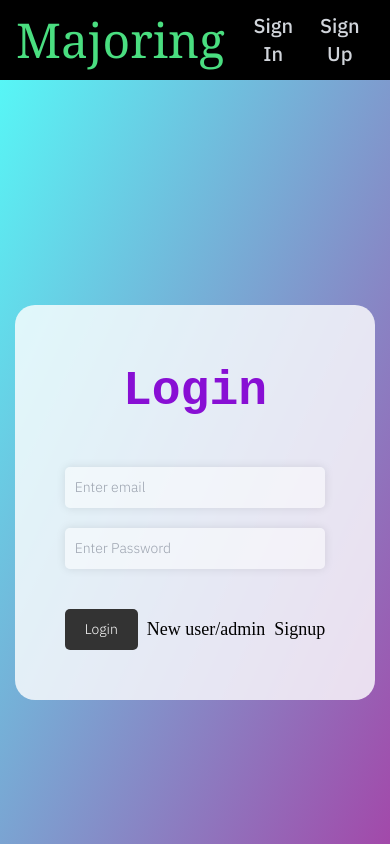
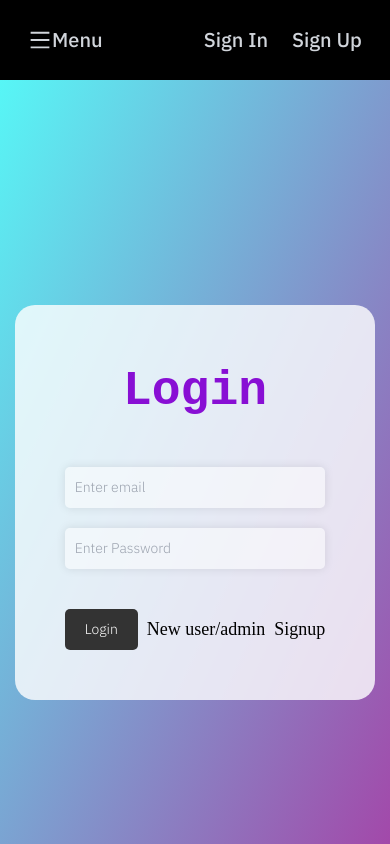
Before and after one commit to kkrishnak22/majoring2.0.1, a React (Create React App) app: page /majoring2.0.1/signin in a window 390 px wide. Shown: the top 844 px of the page. Built offline with nearby package versions, Linux system fonts and the light colour scheme; no server answers.

Commit message:
meu + nav

```diff
--- a/src/App.js
+++ b/src/App.js
@@ -17,8 +17,8 @@ function App() {
         <Navbar />
 
         <Routes>
-          <Route path="/" element={<HomePage />} />
-          <Route path="/majoring2.0.1" element={<HomePage />} />
+          <Route exact path="/" element={<HomePage />} />
+
           <Route path="/editor" element={<Landing />} />
 
           <Route path="/about" element={<About />} />
--- /dev/null
+++ b/src/components/DropdownIcon.jsx
@@ -0,0 +1,15 @@
+import React from "react";
+import { AiOutlineMenu } from "react-icons/ai";
+
+export default function DropdownIcon() {
+  const [opem, setOpem] = React.useState(false);
+
+  return (
+    <div  className="text-gray-300 hover:bg-purple-500 hover:text-white px-3 py-2 rounded-md text-xl font-medium"
+    >
+
+        Menu
+
+    </div>
+  );
+}
--- a/src/components/Navbar.js
+++ b/src/components/Navbar.js
@@ -1,14 +1,23 @@
-import React, { useContext, useState } from "react";
+import React, { useContext, useState, useEffect } from "react";
 import { FontAwesomeIcon } from "@fortawesome/react-fontawesome";
 import { UserContext } from "../context/UserProvider";
 import { Link, useNavigate } from "react-router-dom";
-import {ToastContainer,toast} from 'react-toastify';
-
+import { ToastContainer, toast } from "react-toastify";
+import { AiOutlineMenu } from "react-icons/ai";
 export default function Navbar() {
   const navigate = useNavigate();
   const { authUser, setAuthUser } = useContext(UserContext);
   const [showDropdown, setShowDropdown] = useState(false);
   const [loading, setLoading] = useState(false);
+const [showMenu, setShowMenu] = useState(false)
+const [isDropdownOpen, setIsDropdownOpen] = useState(false);
+  const [width, setWidth] = useState(window.innerWidth);
+
+  useEffect(() => {
+    const handleResize = () => setWidth(window.innerWidth);
+    window.addEventListener("resize", handleResize);
+    return () => window.removeEventListener("resize", handleResize);
+  }, []);
 
   function handleSignOut(e) {
     const notify = () => toast("Singning out!");
@@ -16,21 +25,63 @@ export default function Navbar() {
     e.preventDefault();
     setAuthUser(null);
     setLoading(false);
-    notify()
+    notify();
     navigate("/");
   }
   function handleProfileClick() {
     setShowDropdown(true);
     setTimeout(() => setShowDropdown(false), 3000);
   }
+
+  const toggleDropdown = () => {
+    setIsDropdownOpen(!isDropdownOpen);
+    setTimeout(() => setIsDropdownOpen(false), 2000);
+  };
   return (
     <div className="">
       <nav className=" p-2 top-5 left-2 right-0 z-10 bg-black">
         <div className="max-w-7xl mx-auto px-2 sm:px-6 lg:px-8 ">
           <div className="relative flex items-center justify-between h-16 ">
             <div className="flex-shrink-0">
-              <p className="text-green-400 font-serif  text-5xl ">Majoring</p>
+              {width < 649 ? (
+                <div className="relative">
+      <button
+        className="flex items-center justify-center text-gray-300 hover:bg-purple-500 hover:text-white px-3 py-2 rounded-md text-xl font-medium"
+        onClick={toggleDropdown}
+      >
+         <AiOutlineMenu size={24} />   Menu
+      </button>
+
+      {isDropdownOpen && (
+        <div className="absolute right-0 mt-2 py-2 w-48 bg-white rounded-md shadow-lg z-10">
+          <Link
+            to="/"
+            className="block px-4 py-2 text-sm text-gray-700 hover:bg-gray-100"
+          >
+            Home
+          </Link>
+         {authUser&& <Link
+            to="/editor"
+            className="block px-4 py-2 text-sm text-gray-700 hover:bg-gray-100"
+          >
+            Editor
+          </Link>}
+          <Link
+            to="/about"
+            className="block px-4 py-2 text-sm text-gray-700 hover:bg-gray-100"
+          >
+            About
+          </Link>
+        </div>
+      )}
+    </div>
+              ) : (
+                <p className="text-green-400 font-serif  text-5xl ">Majoring</p>
+              )}
             </div>
+
+            <div>{width}</div>
+
             <ToastContainer />
             <div className="hidden sm:block sm:ml-6">
               <div className="flex space-x-4">
--- a/src/pages/Signin.jsx
+++ b/src/pages/Signin.jsx
@@ -18,7 +18,7 @@ setLoading(true)
       .then((userCredentials) => {
         setAuthUser(userCredentials.user);
         setLoading(false);
-        navigate("/");
+        navigate("/majoring2.0.1");
         console.log("userCredentials", userCredentials);
       })
       .catch((error) => {
@@ -71,7 +71,7 @@ setLoading(true)
             />
             <p className="loginPara">
               &nbsp; New user/admin
-              <Link id="signinLink" to="/signup">
+              <Link id="signinLink" to="/majoring2.0.1/signup">
                 &nbsp; Signup
               </Link>
             </p>
```
